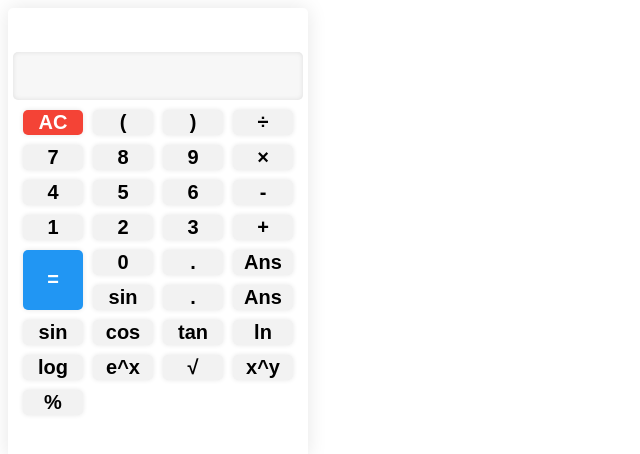
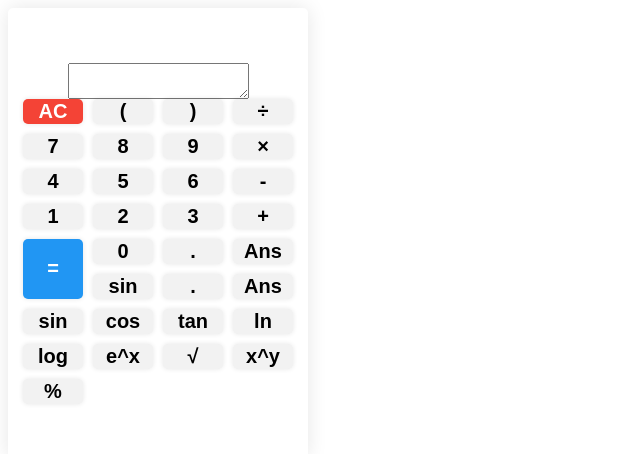
Before and after one commit to Akthiha/Scientific_Calculator, a React (Create React App) app: page / in a window 1280 px wide. Shown: the top 454 px of the page, without its empty margins (0-640 px from the left). Built offline with nearby package versions, Linux system fonts and the light colour scheme.

Commit message:
add new feature

```diff
--- a/src/App.js
+++ b/src/App.js
@@ -20,6 +20,10 @@ function Calculator() {
     } catch (error) {
       setCalculation("Error");
     }
+  };
+
+  const handleChange = (e) => {
+    setCalculation(e.target.value);
   };
 
   const handleSquareRoot = () => {
@@ -52,7 +56,11 @@ function Calculator() {
 
   return (
     <div className="calculator">
-      <input className="input" type="text" value={calculation} disabled />
+      <textarea
+        className="input"
+        value={calculation}
+        onChange={handleChange}
+      />
       <div className="buttons">
         <button onClick={handleClear} className="button clear">
           AC
--- a/src/index.css
+++ b/src/index.css
@@ -10,7 +10,7 @@
   box-shadow: 0px 0px 20px rgba(0, 0, 0, 0.1);
 }
 
-.input {
+.taskarea {
   width: 90%;
   margin-bottom: 10px;
   font-size: 24px;
```
